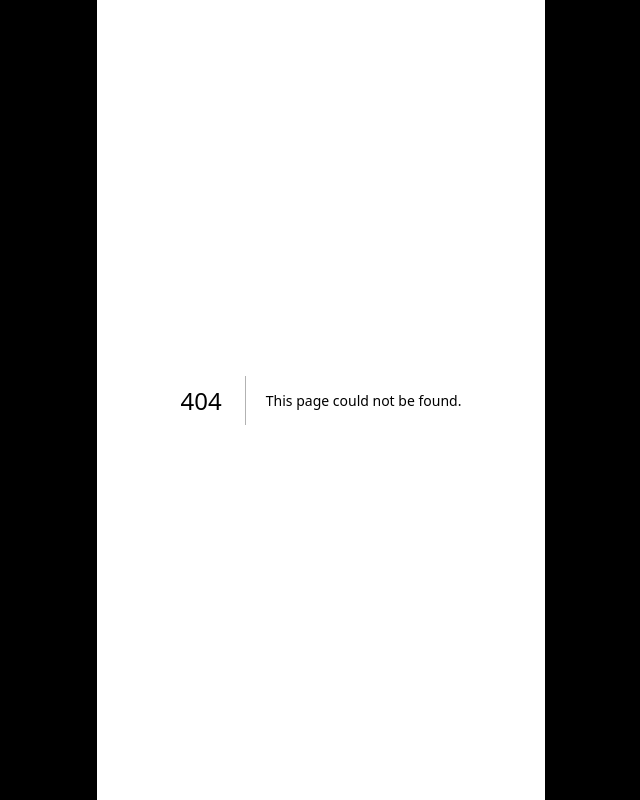
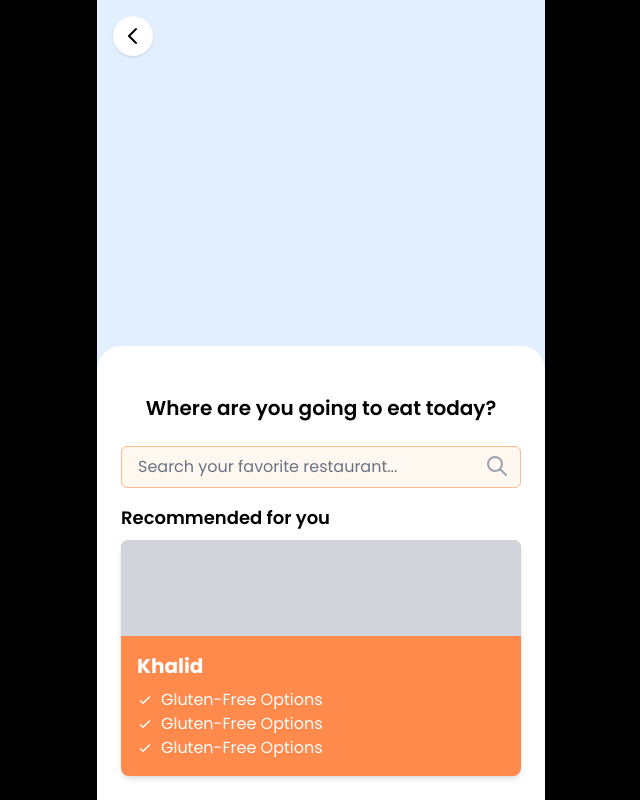
Before and after one commit to dynamo-ghacks/nosh, a Next.js app: page /discovery in a window 1280 px wide. Before the commit this address had no page. Shown: the whole page, without its empty margins (319-959 px from the left). Built offline with nearby package versions, Linux system fonts and the light colour scheme.

Commit message:
implement bottom nav and homepage

```diff
--- /dev/null
+++ b/src/app/discovery/page.tsx
@@ -0,0 +1,75 @@
+import React from 'react';
+
+const HomePage = () => {
+    return (
+        <div className="relative min-h-screen bg-gray-100">
+            {/* Map background */}
+            <div className="absolute inset-0 bg-blue-100">
+                {/* Replace this div with your actual map component */}
+            </div>
+
+            {/* Floating content */}
+            <div className="relative z-10 flex flex-col min-h-screen text-black">
+                {/* Back navigation */}
+                <div className="p-4">
+                    <button className="p-2 rounded-full bg-white shadow">
+                        <svg className="w-6 h-6" fill="none" stroke="currentColor" viewBox="0 0 24 24" xmlns="http://www.w3.org/2000/svg">
+                            <path strokeLinecap="round" strokeLinejoin="round" strokeWidth={2} d="M15 19l-7-7 7-7" />
+                        </svg>
+                    </button>
+                </div>
+
+                {/* Spacer to push content to bottom */}
+                <div className="flex-grow"></div>
+
+                {/* Main content */}
+                <div className="bg-white rounded-t-3xl shadow-lg p-6 text-black">
+                    {/* Question and search */}
+                    <h2 className="text-xl font-semibold mb-6 text-center mt-6">Where are you going to eat today?</h2>
+                    <div className="relative mb-4">
+                        <input
+                            type="text"
+                            placeholder="Search your favorite restaurant..."
+                            className="w-full p-2 pr-10 rounded-md border border-orange-300 pl-4 bg-orange-50"
+                        />
+                        <svg className="w-6 h-6 text-gray-400 absolute right-3 top-2" fill="none" stroke="currentColor" viewBox="0 0 24 24" xmlns="http://www.w3.org/2000/svg">
+                            <path strokeLinecap="round" strokeLinejoin="round" strokeWidth={2} d="M21 21l-6-6m2-5a7 7 0 11-14 0 7 7 0 0114 0z" />
+                        </svg>
+                    </div>
+
+                    {/* Recommended section */}
+                    <h3 className="text-lg font-semibold mb-2">Recommended for you</h3>
+                    <div className="bg-orange-400 rounded-lg overflow-hidden shadow-md">
+                        <div className="h-24 bg-gray-300"></div>
+                        <div className="p-4">
+                            <h4 className="text-xl font-bold text-white mb-2">Khalid</h4>
+                            <ul className="text-white">
+                                <li className="flex items-center">
+                                    <svg className="w-4 h-4 mr-2" fill="none" stroke="currentColor" viewBox="0 0 24 24" xmlns="http://www.w3.org/2000/svg">
+                                        <path strokeLinecap="round" strokeLinejoin="round" strokeWidth={2} d="M5 13l4 4L19 7" />
+                                    </svg>
+                                    Gluten-Free Options
+                                </li>
+                                <li className="flex items-center">
+                                    <svg className="w-4 h-4 mr-2" fill="none" stroke="currentColor" viewBox="0 0 24 24" xmlns="http://www.w3.org/2000/svg">
+                                        <path strokeLinecap="round" strokeLinejoin="round" strokeWidth={2} d="M5 13l4 4L19 7" />
+                                    </svg>
+                                    Gluten-Free Options
+                                </li>
+                                <li className="flex items-center">
+                                    <svg className="w-4 h-4 mr-2" fill="none" stroke="currentColor" viewBox="0 0 24 24" xmlns="http://www.w3.org/2000/svg">
+                                        <path strokeLinecap="round" strokeLinejoin="round" strokeWidth={2} d="M5 13l4 4L19 7" />
+                                    </svg>
+                                    Gluten-Free Options
+                                </li>
+                            </ul>
+                        </div>
+                    </div>
+                </div>
+
+            </div>
+        </div>
+    );
+};
+
+export default HomePage;
```
